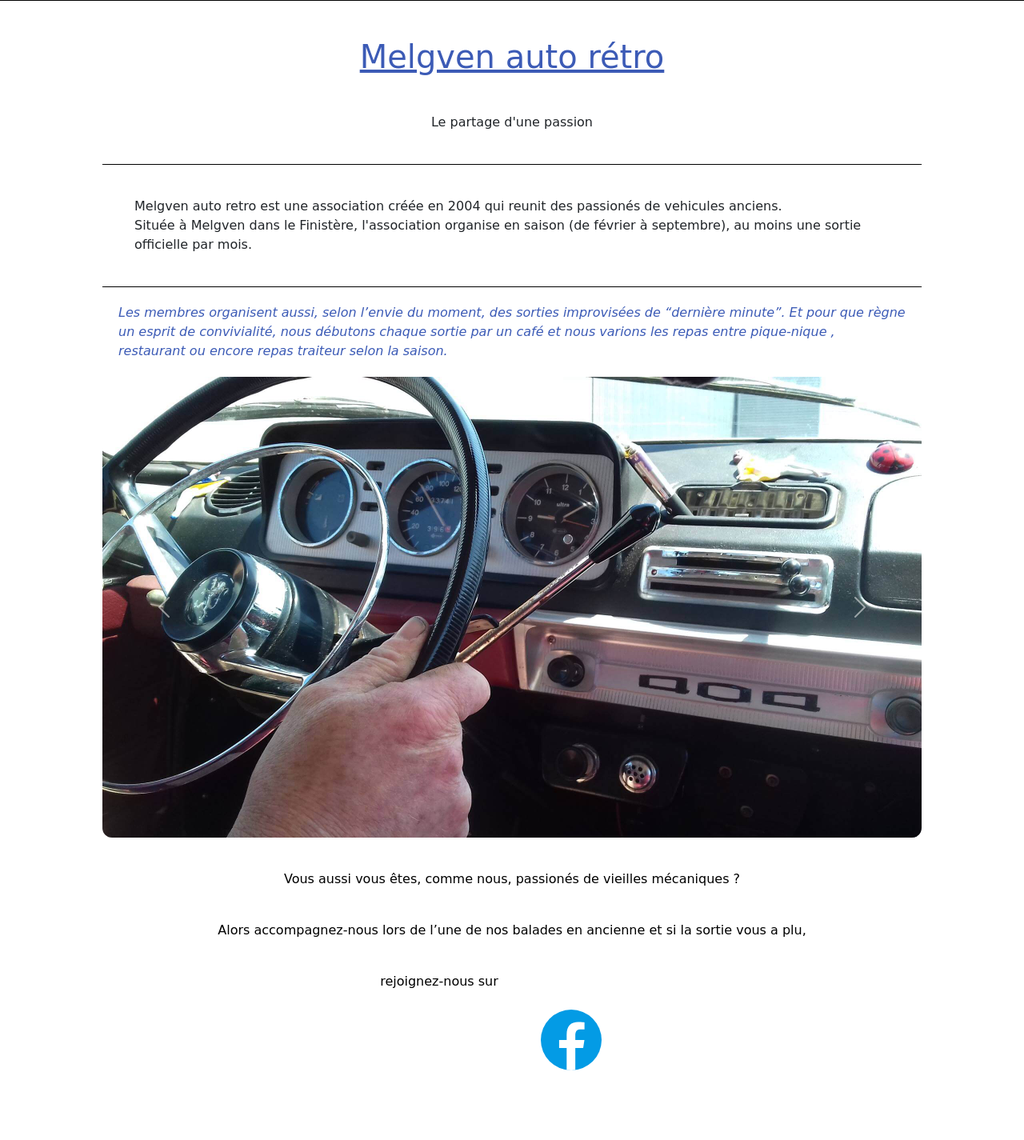
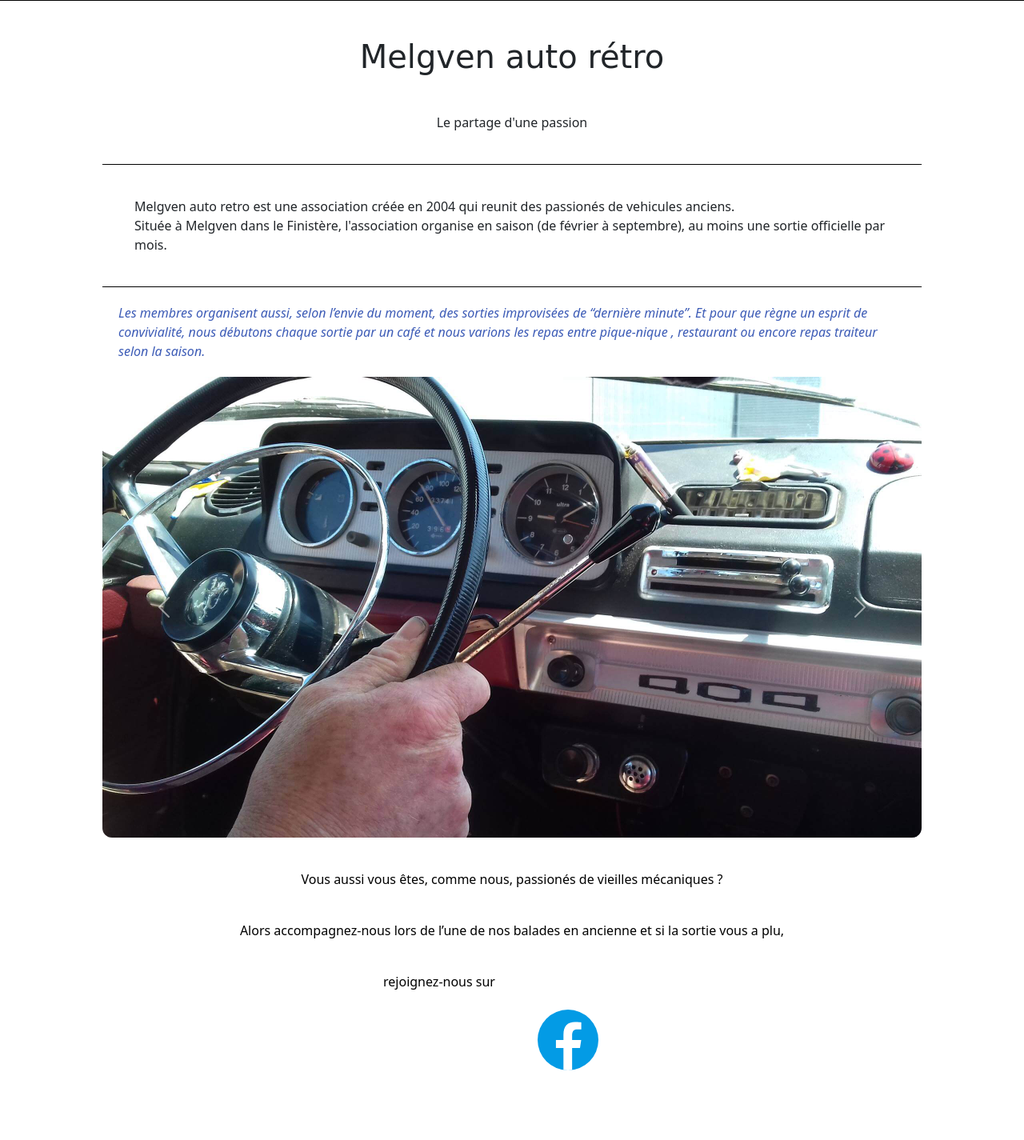
Before and after one commit to benjaminlefee/melven-auto-retro, a PHP site: page / in a window 1280 px wide. Shown: the part 126-1551 px from the top of the page at 80% size. Run offline with PHP 8.4, Linux system fonts and the light colour scheme.

Commit message:
[modification de la typographie]

```diff
--- a/style.css
+++ b/style.css
@@ -16,8 +16,6 @@ border-radius: 10px;}
 
 
 .slogan{
-  color: #3C5BB6;
-  text-decoration: underline;
   font-family: cursive;
   font-size: 40px;
   display: flex;
@@ -42,7 +40,7 @@ article p{
   font-size: 16px;
   display: flex;
   justify-content: center;
-  font-family: cursive ;
+
   margin: 40px;
 }
 .article2{
@@ -66,7 +64,6 @@ article img{
   display: flex;
   justify-content: center;
   font-size: 16px;
-  font-family: cursive;
   margin: 40px;
   color: black;
   text-decoration:none ;
```
